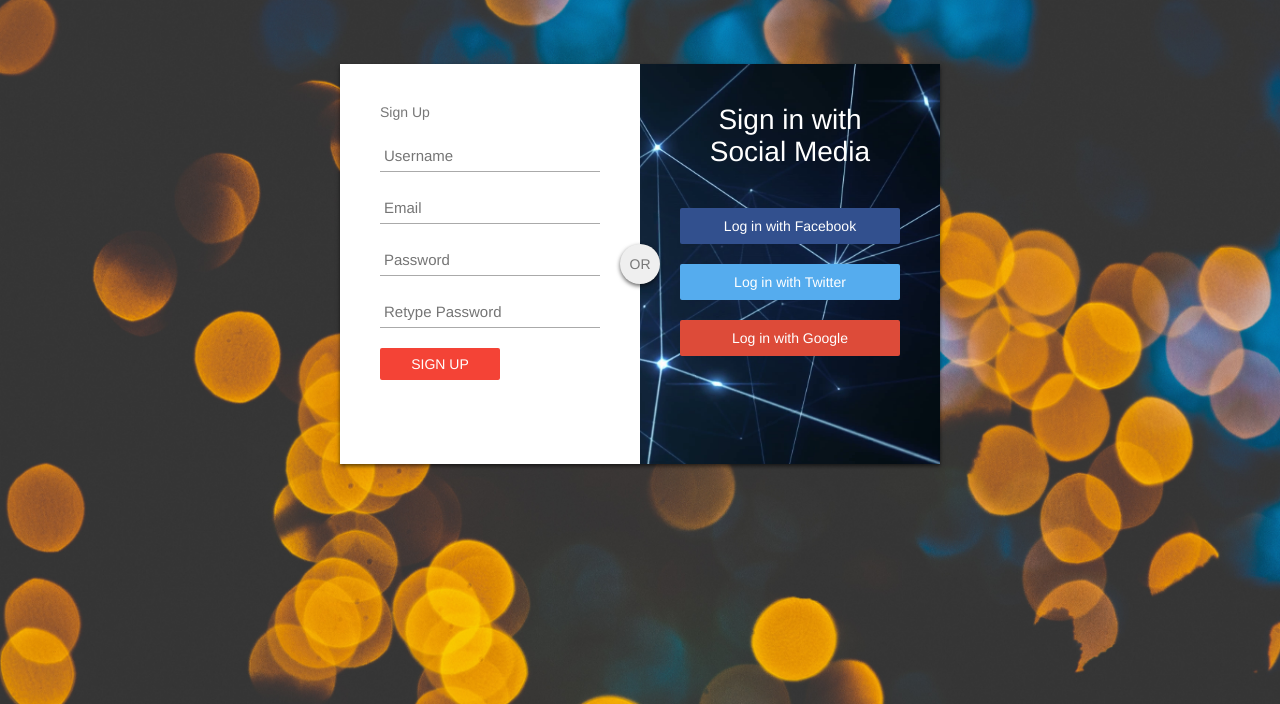
After one commit to Codrin89/EneredMay, a PHP site: page /signup/application.html in a window 1280 px wide. The commit adds this page. Shown: the top 704 px of the page. Run offline with PHP 8.4, Linux system fonts and the light colour scheme.

Commit message:
Application

```diff
--- a/application/assets/style.css
+++ b/application/assets/style.css
@@ -13,3 +13,21 @@
 .text-white {
 	color: #fff;
 }
+.signupBackground {
+	background-image: url('img/3.jpg');
+	background-size: cover;
+}
+
+.right-box {
+	background-image: url('img/2.png');
+	background-size: cover;
+	background-position: center;
+}
+
+.signinBackground {
+	background-image: url('img/4.png');
+}
+
+.box {
+	background-image: url('img/5.png');
+}
--- /dev/null
+++ b/application/signup/application.css
@@ -0,0 +1,145 @@
+body {
+	margin: 0;
+	padding: 0;
+	background: #efefef;
+	font-size: 16px;
+	color: #777;
+	font-family: Helvetica;
+	font-weight: 300;
+	background-image: url('img/3.jpg');
+	background-size: cover;
+}
+
+#login-box {
+	position: relative;
+	margin: 5% auto;
+	height: 400px;
+	width: 600px;
+	background: #fff;
+	box-shadow: 0 2px 4px rgba(0, 0, 0, 0.6);
+
+}
+
+.left-box {
+	position: absolute;
+	top: 0;
+	left: 0;
+	box-sizing: border-box;
+	padding: 40px;
+	width: 300px;
+	height: 400px;
+}
+
+h1 {
+	margin: 0 0 20px 0;
+	font-weight: 300;
+	font-style: 28px;
+}
+
+input[type="text"] {
+	display: block;
+	box-sizing: border-box;
+	margin-bottom: 20px;
+	padding: 4px;
+	width: 220px;
+	height: 32px;
+	border: none;
+	outline: none;
+	border-bottom: 1px solid #aaa;
+	font-family: Helvetica;
+	font-weight: 400;
+	font-size: 15px;
+	transition: 0.2s ease;
+}
+
+input[type="password"] {
+	display: block;
+	box-sizing: border-box;
+	margin-bottom: 20px;
+	padding: 4px;
+	width: 220px;
+	height: 32px;
+	border: none;
+	outline: none;
+	border-bottom: 1px solid #aaa;
+	font-family: Helvetica;
+	font-weight: 400;
+	font-size: 15px;
+	transition: 0.2s ease;
+}
+
+input[type="submit"] {
+	margin-bottom: 28px;
+	width: 120px;
+	height: 32px;
+	background: #f44336;
+	border: none;
+	border-radius: 2px;
+	color: #fff;
+	font-family: Helvetica;
+	font-weight: 500;
+	text-transform: uppercase;
+	transition: 0.2s ease;
+	cursor: pointer;
+}
+
+#login-box input[type="submit"]:hover {
+	background: #ff5722;
+}
+
+.right-box {
+	position: absolute;
+	top: 0;
+	right: 0;
+	box-sizing: border-box;
+	padding: 40px;
+	width: 300px;
+	height: 400px;
+}
+
+.or {
+	position: absolute;
+	top: 180px;
+	left: 280px;
+	width: 40px;
+	height: 40px;
+	background: #efefef;
+	border-radius: 50%;
+	box-shadow: 0 2px 4px rgba(0, 0, 0, 0.6);
+	line-height: 40px;
+	text-align: center;
+}
+
+.right-box .signinwith {
+	display: block;
+	margin-bottom: 40px;
+	font-size: 28px;
+	color: #fff;
+	text-align: center;
+	text-shadow: 0 2px 4px (0, 0, 0, 0.6);
+}
+
+button {
+	margin-bottom: 20px;
+	width: 220px;
+	height: 36px;
+	border: none;
+	border-radius: 2px;
+	color: #fff;
+	font-family: Helvetica;
+	font-weight: 500;
+	transition: 0.2s ease;
+	cursor: pointer;
+}
+
+.social-facebook {
+	background: #32508e;
+}
+
+.social-twitter {
+	background: #55acee;
+}
+
+.social-google {
+	background: #dd4b39;
+}
--- /dev/null
+++ b/application/signup/application.html
@@ -0,0 +1,36 @@
+<!DOCTYPE html>
+<html>
+<head>
+	<title>Application</title>
+	<link rel="stylesheet" type="text/css" href="../assets/style.css">
+	<link rel="stylesheet" type="text/css" href="application.css">
+</head>
+<body class="signupBackground">
+	<div id="login-box">
+		<div class="left-box">
+			<h1>Sign Up</h1>
+
+			<input type="text" name="Username" placeholder="Username"/>
+			<input type="text" name="Email" placeholder="Email"/>
+			<input type="password" name="Password" placeholder="Password"/>
+			<input type="password" name="Password2" placeholder="Retype Password"/>
+			<input type="submit" name="Signup-button" value="Sign Up">
+		</div>
+
+		<div class="right-box">
+			<span class="signinwith">Sign in with<br/>Social Media</span>
+
+			<button class="social-facebook">Log in with Facebook</button>
+			<button class="social-twitter">Log in with Twitter</button>
+			<button class="social-google">Log in with Google</button>
+
+
+
+		</div>
+
+		<div class="or">OR</div>
+
+	</div>
+
+</body>
+</html>
```
Also changed, not shown: application/index.css (added, +19 -0 lines), application/index.html (added, +37 -0 lines), application/signin/index.css (added, +87 -0 lines), application/signin/index.html (added, +21 -0 lines), application/signup/application1.html (added, +37 -0 lines), application/assets/img/1.jpg (added), application/assets/img/2.png (added), application/assets/img/3.jpg (added), application/assets/img/4.jpg (added), application/assets/img/5.png (added), application/index.js (added), application/signin/index.js (added), application/signup/application.js (added).
